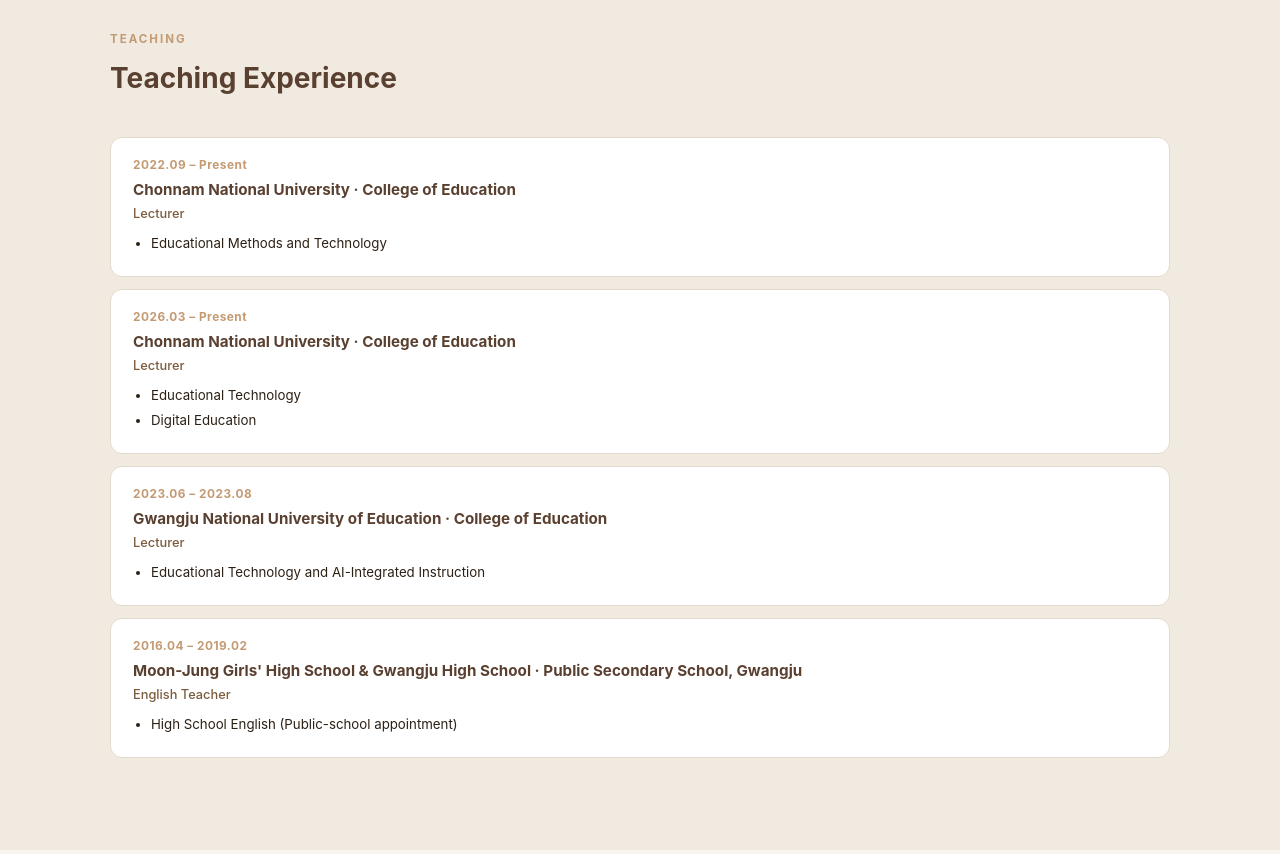
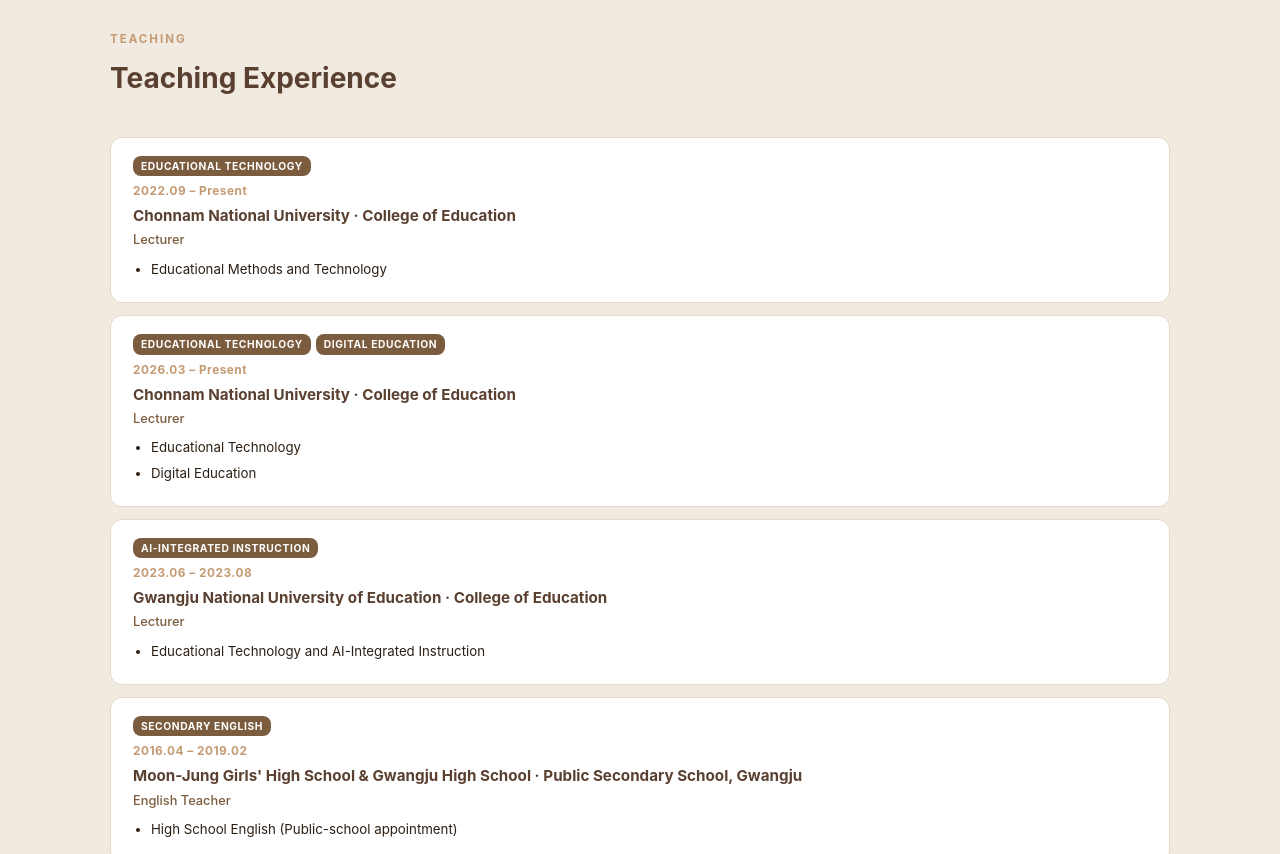
Before and after one commit to KH0803/KH0803.github.io, a plain HTML site: page index.html in a window 1280 px wide. Shown: the part 4660-5514 px from the top of the page. Drawn offline with Linux system fonts and the light colour scheme.

Commit message:
Add topic keyword tags at the top of Teaching/Experience/Projects cards
- Add keywords_en / keywords_ko field to every entry in 5 JSON files
  (teaching, career, visiting, collaborations, projects)
- Render small uppercase tags above the period in each card so the
  topic/area is visible at a glance
- Reusable tagRow() helper in JS handles bilingual rendering

```diff
--- a/data/career.json
+++ b/data/career.json
@@ -6,7 +6,13 @@
     "org_ko": "전남대학교 교육문제연구소",
     "period": "2025.12 – Present",
     "duties_en": "Research planning and program operation",
-    "duties_ko": "기획·운영"
+    "duties_ko": "기획·운영",
+    "keywords_en": [
+      "Postdoctoral Research"
+    ],
+    "keywords_ko": [
+      "박사후연구"
+    ]
   },
   {
     "title_en": "Postdoctoral Researcher",
@@ -15,7 +21,13 @@
     "org_ko": "전남대학교 교육학과 BK21 미래교육을 위한 플로리싱 전문가 양성 사업단",
     "period": "2024.09 – 2025.11",
     "duties_en": "Program planning, operation, and evaluation",
-    "duties_ko": "기획·운영·평가"
+    "duties_ko": "기획·운영·평가",
+    "keywords_en": [
+      "BK21 Flourishing"
+    ],
+    "keywords_ko": [
+      "BK21 플로리싱"
+    ]
   },
   {
     "title_en": "Research Assistant",
@@ -24,6 +36,12 @@
     "org_ko": "전남대학교 교육문제연구소",
     "period": "2019.03 – 2024.08",
     "duties_en": "",
-    "duties_ko": ""
+    "duties_ko": "",
+    "keywords_en": [
+      "Research Assistant"
+    ],
+    "keywords_ko": [
+      "연구 보조"
+    ]
   }
 ]
--- a/data/collaborations.json
+++ b/data/collaborations.json
@@ -14,6 +14,14 @@
     "outputs_ko": [
       "Kim, K., Park, S., Ryu, J., & Lim, T. (2023). AR 기반 교실 시뮬레이션에서 시나리오 유용성과 아바타 사실성. Educational Technology International, 24(1).",
       "Park, S., Ryu, J., Kim, K., & Kim, C. (2021). 예비교사를 위한 모바일 시뮬레이션 기반 학급경영 훈련. (북챕터)"
+    ],
+    "keywords_en": [
+      "AR Simulation",
+      "Teacher Training"
+    ],
+    "keywords_ko": [
+      "AR 시뮬레이션",
+      "교사 훈련"
     ]
   }
 ]
--- a/data/projects.json
+++ b/data/projects.json
@@ -8,7 +8,13 @@
     "role_en": "Research Member",
     "role_ko": "연구원",
     "description_en": "Development and operation of career-stage-responsive AI·digital competency training programs for teachers in the Gwangju–Jeonnam region",
-    "description_ko": "광주·전남 지역 교사의 교직생애주기별 AI·디지털 역량 강화 연수 프로그램 개발 및 운영"
+    "description_ko": "광주·전남 지역 교사의 교직생애주기별 AI·디지털 역량 강화 연수 프로그램 개발 및 운영",
+    "keywords_en": [
+      "Teacher AI·Digital Competency"
+    ],
+    "keywords_ko": [
+      "교원 AI·디지털 역량"
+    ]
   },
   {
     "title_en": "XR User Interaction Evaluation & Applied Technology Development (IRIS, Year 1–3)",
@@ -19,7 +25,15 @@
     "role_en": "Research Member",
     "role_ko": "연구원",
     "description_en": "",
-    "description_ko": ""
+    "description_ko": "",
+    "keywords_en": [
+      "XR",
+      "User Interaction"
+    ],
+    "keywords_ko": [
+      "XR",
+      "사용자 상호작용"
+    ]
   },
   {
     "title_en": "Edu-tech Based Immersive Content Development for Youth Career Education in the AI-Convergence Era (Year 1–3)",
@@ -30,7 +44,15 @@
     "role_en": "Research Member",
     "role_ko": "연구원",
     "description_en": "",
-    "description_ko": ""
+    "description_ko": "",
+    "keywords_en": [
+      "Career Education",
+      "Immersive Content"
+    ],
+    "keywords_ko": [
+      "진로 교육",
+      "실감형 콘텐츠"
+    ]
   },
   {
     "title_en": "Education Donation Hub for AI-Integration & Digital Competency Development (Year 1)",
@@ -41,7 +63,15 @@
     "role_en": "Research Member",
     "role_ko": "연구원",
     "description_en": "Hub center for Jeolla–Jeju region; planning and management of education-donation activities for K–12 schools",
-    "description_ko": "전라·제주권역 교육기부 거점지원센터로서 초·중등 학교 교육기부 활동 계획 및 관리"
+    "description_ko": "전라·제주권역 교육기부 거점지원센터로서 초·중등 학교 교육기부 활동 계획 및 관리",
+    "keywords_en": [
+      "Education Donation",
+      "AI·Digital"
+    ],
+    "keywords_ko": [
+      "교육 기부",
+      "AI·디지털"
+    ]
   },
   {
     "title_en": "Teacher Re-education Support Program (Honam–Jeju Region)",
@@ -52,7 +82,15 @@
     "role_en": "Research Member",
     "role_ko": "연구원",
     "description_en": "AI·digital competency training for preservice teachers; planning of micro-degree special training",
-    "description_ko": "예비교원 AI·디지털 역량 강화 프로그램 + 마이크로디그리형 특별 연수 계획 설계"
+    "description_ko": "예비교원 AI·디지털 역량 강화 프로그램 + 마이크로디그리형 특별 연수 계획 설계",
+    "keywords_en": [
+      "Teacher Re-education",
+      "Micro-degree"
+    ],
+    "keywords_ko": [
+      "교사 재교육",
+      "마이크로디그리"
+    ]
   },
   {
     "title_en": "Micro-degree Special Training Program for In-service Teachers' Digital Competency",
@@ -63,7 +101,13 @@
     "role_en": "Research Member",
     "role_ko": "연구원",
     "description_en": "",
-    "description_ko": ""
+    "description_ko": "",
+    "keywords_en": [
+      "Micro-degree"
+    ],
+    "keywords_ko": [
+      "마이크로디그리"
+    ]
   },
   {
     "title_en": "2024 AIDT Instructor Training & Quality Management Project",
@@ -74,7 +118,15 @@
     "role_en": "Research Member",
     "role_ko": "연구원",
     "description_en": "Teacher AI·digital competency indicator development; lead-teacher training program; consulting for regional training centers",
-    "description_ko": "교원 AI·디지털 역량 지표 개발 + 선도교사 연수 프로그램 개발·운영 + 거점형 연수기관 컨설팅"
+    "description_ko": "교원 AI·디지털 역량 지표 개발 + 선도교사 연수 프로그램 개발·운영 + 거점형 연수기관 컨설팅",
+    "keywords_en": [
+      "AIDT",
+      "Instructor Training"
+    ],
+    "keywords_ko": [
+      "AIDT",
+      "강사 양성"
+    ]
   },
   {
     "title_en": "BK21 FOUR — Flourishing Education for the Future",
@@ -85,7 +137,13 @@
     "role_en": "Postdoctoral Researcher",
     "role_ko": "신진연구원",
     "description_en": "",
-    "description_ko": ""
+    "description_ko": "",
+    "keywords_en": [
+      "BK21 Flourishing"
+    ],
+    "keywords_ko": [
+      "BK21 플로리싱"
+    ]
   },
   {
     "title_en": "BK21 FOUR — Flourishing Education for the Future",
@@ -96,6 +154,12 @@
     "role_en": "Participating Graduate Student",
     "role_ko": "참여대학원생",
     "description_en": "",
-    "description_ko": ""
+    "description_ko": "",
+    "keywords_en": [
+      "BK21 Flourishing"
+    ],
+    "keywords_ko": [
+      "BK21 플로리싱"
+    ]
   }
 ]
--- a/data/teaching.json
+++ b/data/teaching.json
@@ -7,8 +7,18 @@
     "period": "2022.09 – Present",
     "title_en": "Lecturer",
     "title_ko": "강사",
-    "courses_en": ["Educational Methods and Technology"],
-    "courses_ko": ["교육방법 및 교육공학"]
+    "courses_en": [
+      "Educational Methods and Technology"
+    ],
+    "courses_ko": [
+      "교육방법 및 교육공학"
+    ],
+    "keywords_en": [
+      "Educational Technology"
+    ],
+    "keywords_ko": [
+      "교육공학"
+    ]
   },
   {
     "institution_en": "Chonnam National University",
@@ -25,6 +35,14 @@
     "courses_ko": [
       "교육공학",
       "디지털교육"
+    ],
+    "keywords_en": [
+      "Educational Technology",
+      "Digital Education"
+    ],
+    "keywords_ko": [
+      "교육공학",
+      "디지털교육"
     ]
   },
   {
@@ -35,8 +53,18 @@
     "period": "2023.06 – 2023.08",
     "title_en": "Lecturer",
     "title_ko": "강사",
-    "courses_en": ["Educational Technology and AI-Integrated Instruction"],
-    "courses_ko": ["교육공학 및 AI 융합 수업"]
+    "courses_en": [
+      "Educational Technology and AI-Integrated Instruction"
+    ],
+    "courses_ko": [
+      "교육공학 및 AI 융합 수업"
+    ],
+    "keywords_en": [
+      "AI-Integrated Instruction"
+    ],
+    "keywords_ko": [
+      "AI 융합 수업"
+    ]
   },
   {
     "institution_en": "Moon-Jung Girls' High School & Gwangju High School",
@@ -46,7 +74,17 @@
     "period": "2016.04 – 2019.02",
     "title_en": "English Teacher",
     "title_ko": "영어 교사",
-    "courses_en": ["High School English (Public-school appointment)"],
-    "courses_ko": ["고등학교 영어 (공립학교 정교사)"]
+    "courses_en": [
+      "High School English (Public-school appointment)"
+    ],
+    "courses_ko": [
+      "고등학교 영어 (공립학교 정교사)"
+    ],
+    "keywords_en": [
+      "Secondary English"
+    ],
+    "keywords_ko": [
+      "중등 영어"
+    ]
   }
 ]
--- a/data/visiting.json
+++ b/data/visiting.json
@@ -9,7 +9,15 @@
     "role_ko": "방문연구원 (J-1)",
     "host": "Dr. Pavlo Antonenko",
     "activity_en": "EEG and eye-tracking based research design for multimodal learning analytics",
-    "activity_ko": "EEG·시선추적 기반 멀티모달 학습분석 연구 설계"
+    "activity_ko": "EEG·시선추적 기반 멀티모달 학습분석 연구 설계",
+    "keywords_en": [
+      "EEG",
+      "Eye-Tracking"
+    ],
+    "keywords_ko": [
+      "EEG",
+      "시선추적"
+    ]
   },
   {
     "institution_en": "University of South Florida (USF)",
@@ -21,6 +29,12 @@
     "role_ko": "방문연구원 (J-1)",
     "host": "Dr. Sanghoon Park",
     "activity_en": "Design and development of AR-based teaching simulations for preservice teacher training",
-    "activity_ko": "예비교사 훈련을 위한 AR 기반 수업 시뮬레이션 설계 및 개발"
+    "activity_ko": "예비교사 훈련을 위한 AR 기반 수업 시뮬레이션 설계 및 개발",
+    "keywords_en": [
+      "AR Simulation"
+    ],
+    "keywords_ko": [
+      "AR 시뮬레이션"
+    ]
   }
 ]
--- a/index.html
+++ b/index.html
@@ -204,6 +204,8 @@
     /* TEACHING / CAREER / VISITING / COLLABORATIONS */
     .list-card { background: var(--card); border: 1px solid var(--border); border-radius: 12px; padding: 18px 22px; margin-bottom: 12px; transition: box-shadow 0.2s, transform 0.2s; }
     .list-card:hover { box-shadow: 0 4px 16px rgba(124,92,62,0.08); transform: translateY(-1px); }
+    .item-tags { display: flex; flex-wrap: wrap; gap: 5px; margin-bottom: 6px; }
+    .item-tag { font-size: 0.64rem; font-weight: 700; padding: 2px 8px; border-radius: 8px; background: var(--accent); color: white; letter-spacing: 0.6px; text-transform: uppercase; }
     .list-period { font-size: 0.74rem; font-weight: 700; color: var(--accent-lt); letter-spacing: 0.5px; margin-bottom: 4px; }
     .list-title { font-size: 0.95rem; font-weight: 700; color: var(--accent-dk); margin-bottom: 4px; line-height: 1.4; }
     .list-sub { font-size: 0.8rem; color: var(--accent); margin-bottom: 6px; font-weight: 500; }
@@ -804,11 +806,17 @@
 
   // ── Teaching ─────────────────────────────────────────────
   fetch('./data/teaching.json').then(r => r.json()).then(d => { allTeaching = d; renderTeaching(); });
+  function tagRow(kwEn, kwKo, ko) {
+    const kws = ko ? kwKo : kwEn;
+    if (!kws || !kws.length) return '';
+    return `<div class="item-tags">${kws.map(k => `<span class="item-tag">${k}</span>`).join('')}</div>`;
+  }
   function renderTeaching() {
     const el = document.getElementById('teachingList'); if (!el) return;
     const ko = currentLang === 'ko';
     el.innerHTML = allTeaching.map(t => `
       <div class="list-card">
+        ${tagRow(t.keywords_en, t.keywords_ko, ko)}
         <div class="list-period">${t.period}</div>
         <div class="list-title">${ko ? t.institution_ko : t.institution_en} · ${ko ? t.department_ko : t.department_en}</div>
         <div class="list-sub">${ko ? t.title_ko : t.title_en}</div>
@@ -823,6 +831,7 @@
     const ko = currentLang === 'ko';
     el.innerHTML = allCareer.map(c => `
       <div class="list-card">
+        ${tagRow(c.keywords_en, c.keywords_ko, ko)}
         <div class="list-period">${c.period}</div>
         <div class="list-title">${ko ? c.title_ko : c.title_en}</div>
         <div class="list-sub">${ko ? c.org_ko : c.org_en}</div>
@@ -837,10 +846,11 @@
     const ko = currentLang === 'ko';
     el.innerHTML = allVisiting.map(v => `
       <div class="list-card">
+        ${tagRow(v.keywords_en, v.keywords_ko, ko)}
         <div class="list-period">${v.period}</div>
         <div class="list-title">${ko ? v.institution_ko : v.institution_en}</div>
         <div class="list-sub">${ko ? v.location_ko : v.location_en} · ${ko ? v.role_ko : v.role_en}</div>
-        <div class="list-meta">${ko ? 'Host: ' : 'Host: '}${v.host}</div>
+        <div class="list-meta">Host: ${v.host}</div>
         <div class="list-detail">${ko ? v.activity_ko : v.activity_en}</div>
       </div>`).join('');
   }
@@ -852,6 +862,7 @@
     const ko = currentLang === 'ko';
     el.innerHTML = allCollabs.map(c => `
       <div class="list-card">
+        ${tagRow(c.keywords_en, c.keywords_ko, ko)}
         <div class="list-period">${c.period}</div>
         <div class="list-title">${ko ? c.title_ko : c.title_en}</div>
         <div class="list-sub">${ko ? c.collaborators_ko : c.collaborators_en} · ${ko ? c.role_ko : c.role_en}</div>
@@ -865,12 +876,13 @@
     const el = document.getElementById('projectsList'); if (!el) return;
     const ko = currentLang === 'ko';
     el.innerHTML = allProjects.map(p => {
-      const budget = p.budget ? `<span class="proj-budget">${p.budget}</span>` : '';
       const desc = (ko ? p.description_ko : p.description_en);
+      const tags = tagRow(p.keywords_en, p.keywords_ko, ko);
       return `<div class="proj-card">
         <div class="proj-period">${p.period}</div>
         <div class="proj-body">
-          <div class="proj-title">${ko ? p.title_ko : p.title_en}${budget}</div>
+          ${tags}
+          <div class="proj-title">${ko ? p.title_ko : p.title_en}</div>
           <div class="proj-funder">${ko ? p.funder_ko : p.funder_en}</div>
           ${desc ? `<div class="proj-desc">${desc}</div>` : ''}
         </div>
```
